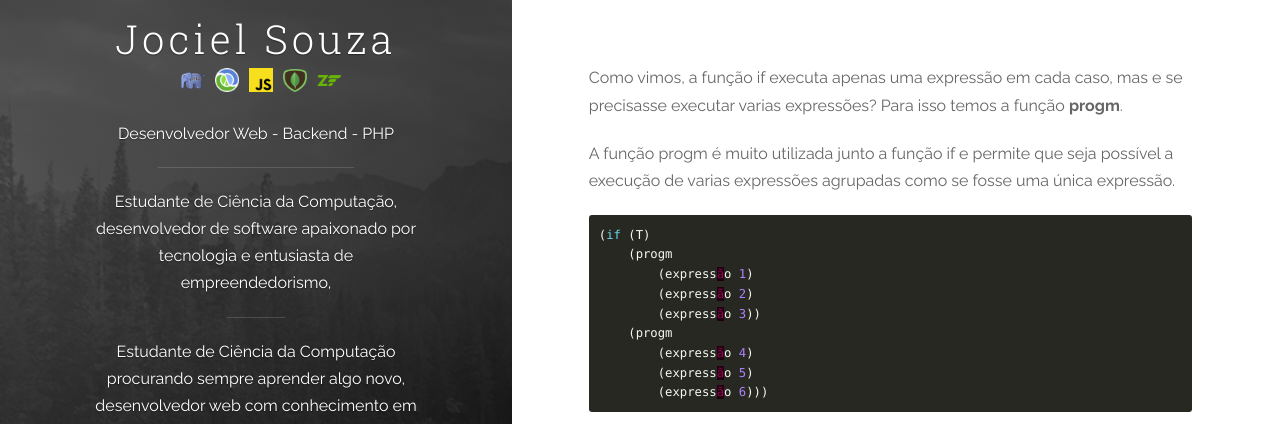
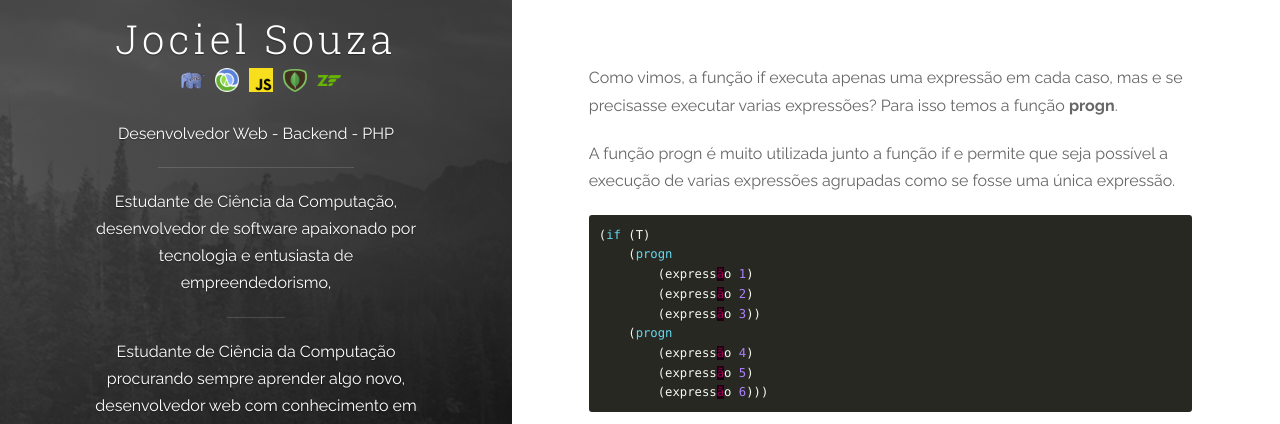
Before and after one commit to Jciel/Jciel.github.io, a Jekyll site: the page built from _posts/2019-05-25-AutoLISP-funcoes-matematicas-e-condicionais.markdown, in a window 1280 px wide and 900 px high, scrolled down 7043 px. Shown: the part 164-588 px from the top of the window. Built offline with Jekyll 4.4.1, drawn with Linux system fonts in a browser that asks for light colours; nearby versions of some CDN libraries; comment, search, counter and statistics services are not loaded.

Commit message:
Adjusted text autolisp funcoes matematicas e condicionais

````diff
--- a/_posts/2019-05-25-AutoLISP-funcoes-matematicas-e-condicionais.markdown
+++ b/_posts/2019-05-25-AutoLISP-funcoes-matematicas-e-condicionais.markdown
@@ -303,17 +303,17 @@ Vamos ver alguns exemplos.
 <br>
 
 Como vimos, a função if executa apenas uma expressão em cada caso, mas e se precisasse executar varias expressões? Para
-isso temos a função __progm__.
+isso temos a função __progn__.
 
-A função progm é muito utilizada junto a função if e permite que seja possível a execução de varias expressões agrupadas
+A função progn é muito utilizada junto a função if e permite que seja possível a execução de varias expressões agrupadas
 como se fosse uma única expressão.
 ```cl
 (if (T)
-    (progm
+    (progn
         (expressão 1)
         (expressão 2)
         (expressão 3))
-    (progm
+    (progn
         (expressão 4)
         (expressão 5)
         (expressão 6)))
````
Also changed, not shown: other parts of _posts/2019-05-25-AutoLISP-funcoes-matematicas-e-condicionais.markdown (+1 -1 lines).
